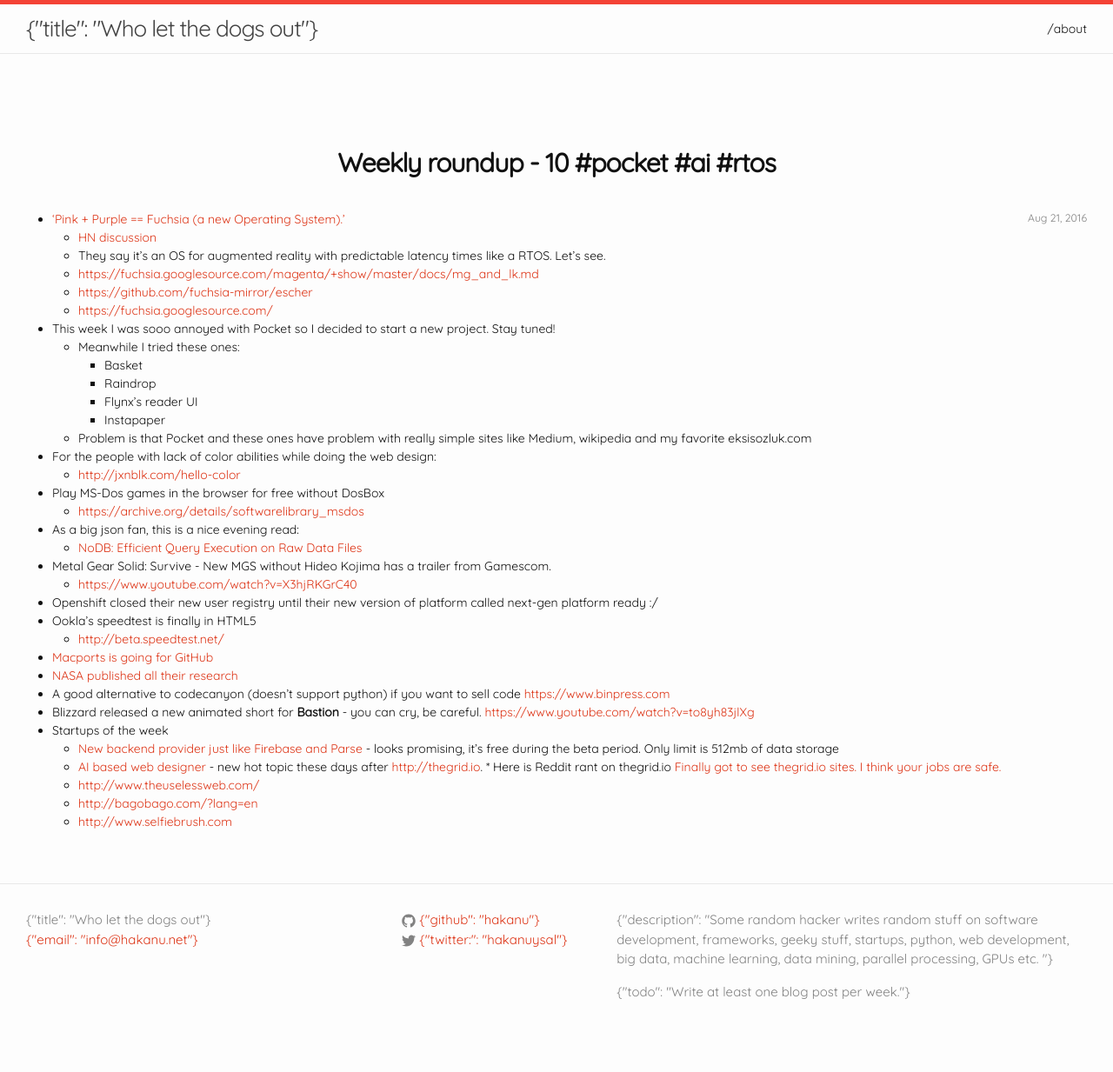
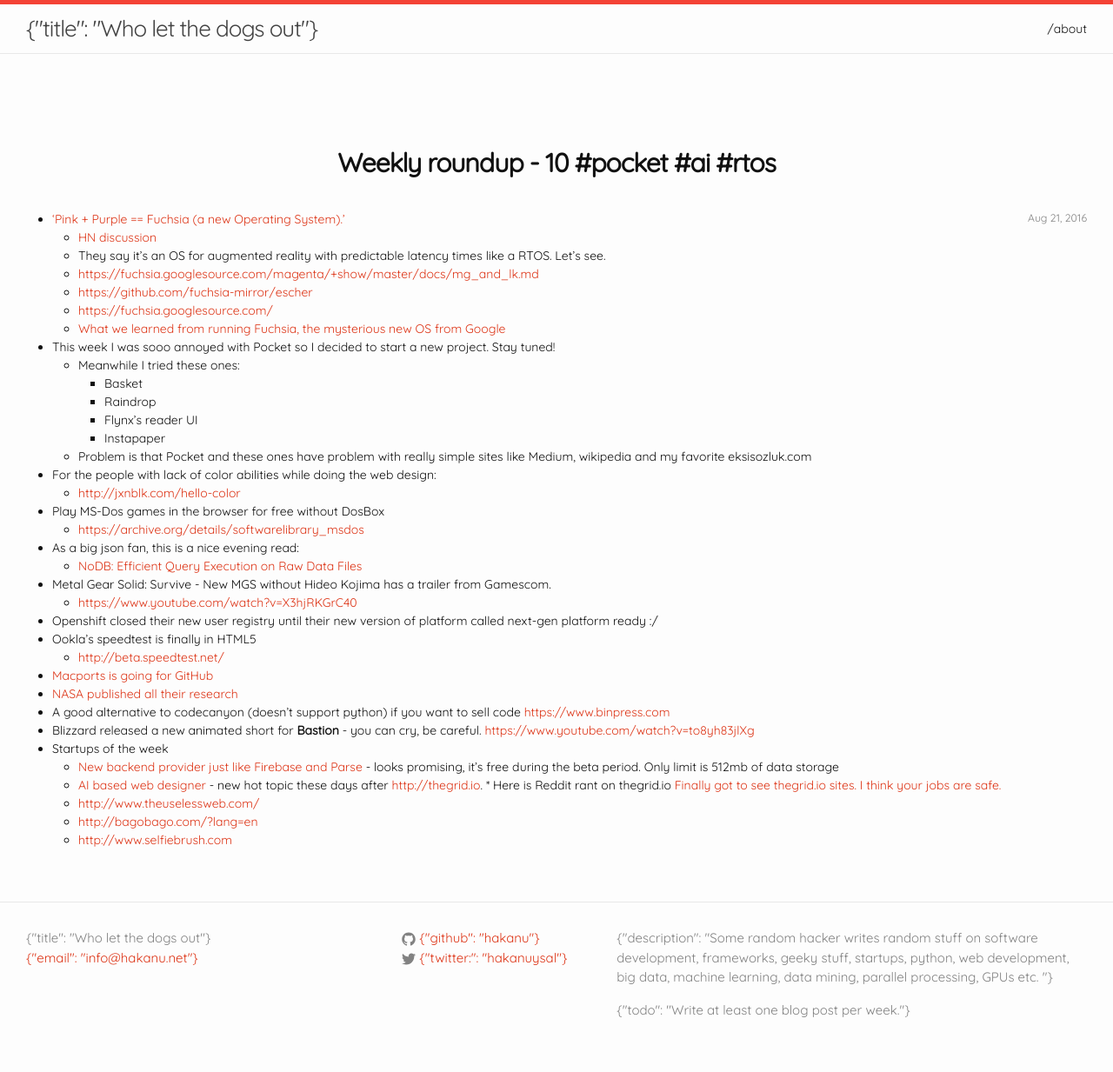
Before and after one commit to hakanu/blog, a Jekyll site: the page built from _posts/2016-08-21-roundup-10.md, in a window 1280 px wide. Shown: the whole page at 87% size. Built offline with Jekyll 4.4.1, drawn with Linux system fonts in a browser that asks for light colours; comment, search, counter and statistics services are not loaded; before the commit the page ends 1212 px from its top, so only the background shows below that.

Commit message:
Updated 2016-08-21-roundup-10.md

```diff
--- a/_posts/2016-08-21-roundup-10.md
+++ b/_posts/2016-08-21-roundup-10.md
@@ -10,6 +10,7 @@
     * <https://fuchsia.googlesource.com/magenta/+show/master/docs/mg_and_lk.md>
     * <https://github.com/fuchsia-mirror/escher>
     * <https://fuchsia.googlesource.com/>
+    * [What we learned from running Fuchsia, the mysterious new OS from Google](http://www.androidauthority.com/we-compiled-fuchsia-os-710491/)
 * This week I was sooo annoyed with Pocket so I decided to start a new project. Stay tuned!
 	* Meanwhile I tried these ones:
       * Basket
```
